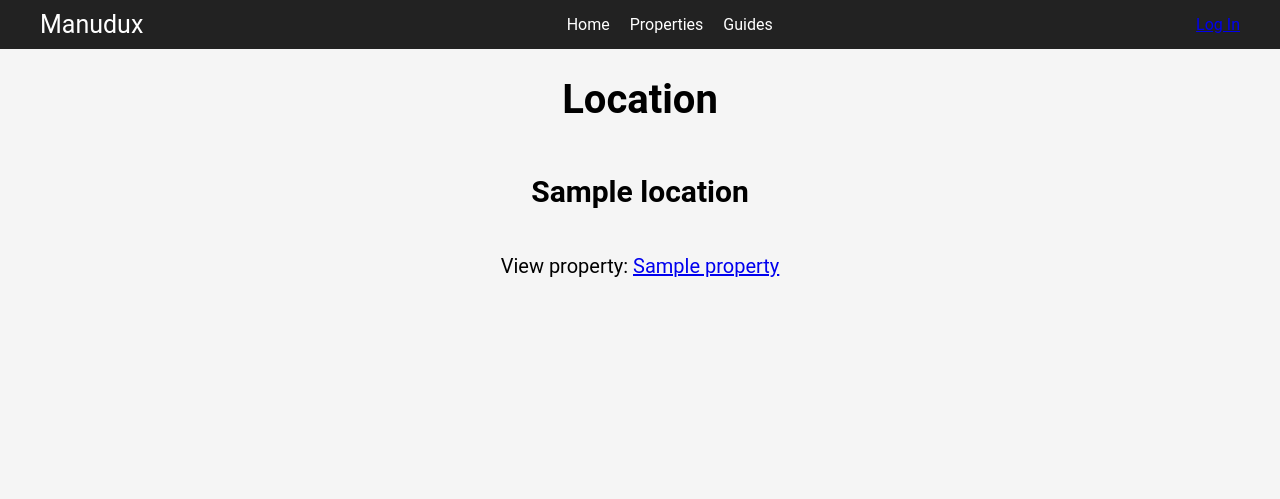
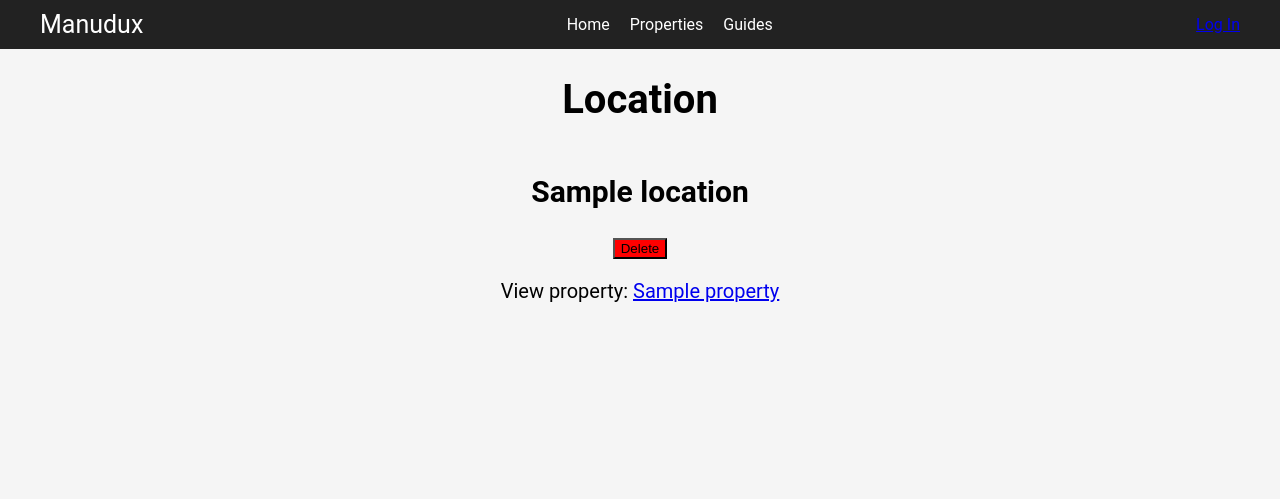
Before and after one commit to JonneSaloranta/manudux, a Django app: page /location/1/ in a window 1280 px wide. Shown: the top 499 px of the page. Run offline with Django 5.2, Linux system fonts and the light colour scheme; tables that the repository leaves empty hold one stand-in row (values such as "Sample post").

Commit message:
feat: add delete functionality for locations in the template

```diff
--- a/templates/manudux/location.html
+++ b/templates/manudux/location.html
@@ -8,6 +8,11 @@
 
     <h2>{{location.name}}</h2>
 
+    <form action="{% url 'manudux:delete-location' pk=location.id %}" method="post">
+        {% csrf_token %}
+        <input type="submit" value="Delete" class="btn btn-danger" style="background-color: red; cursor: pointer;">
+    </form>
+
 
     <p>View property: <a href="{% url 'manudux:property' location.property.id %}">{{ location.property }}</a></p>
 
```
